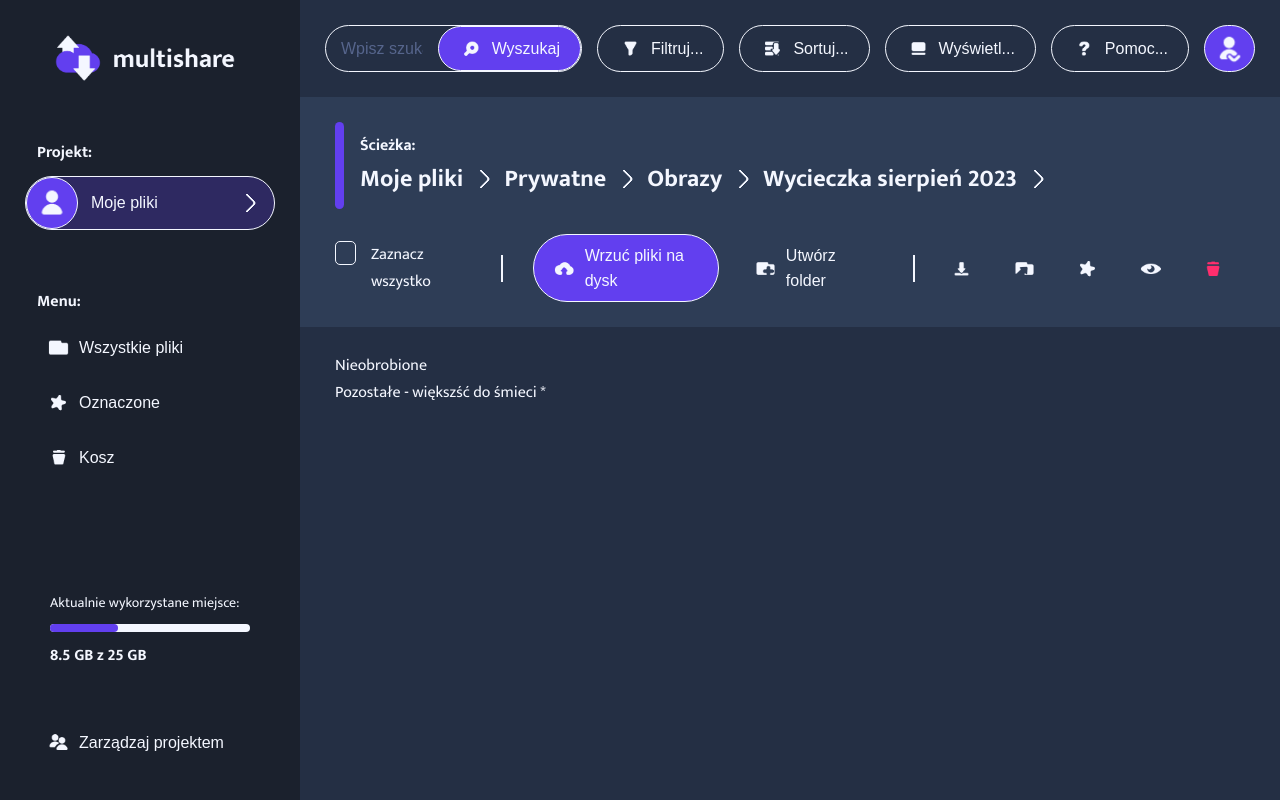
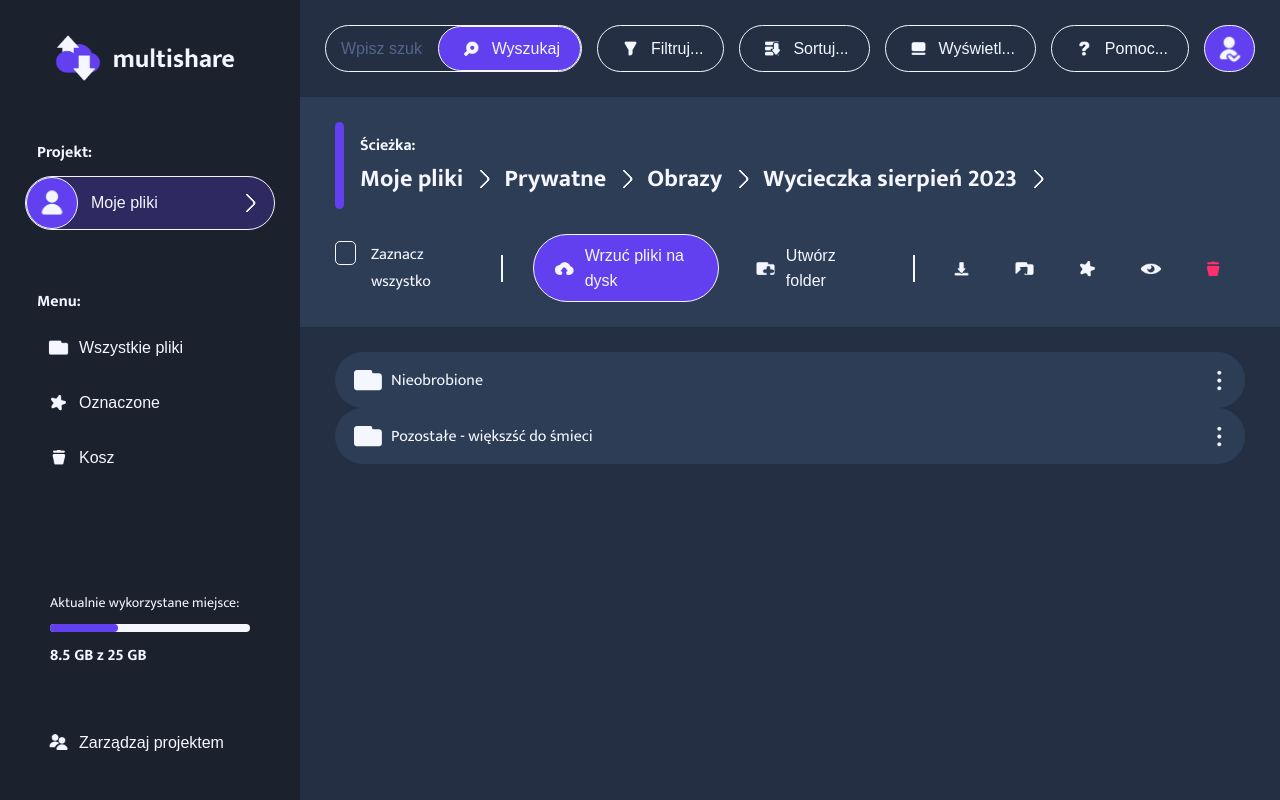
Before and after one commit to BarteXikora/file-explorer-app, a React (Create React App) app: page / in a window 1280 px wide. Built offline with nearby package versions, Linux system fonts and the light colour scheme.

Commit message:
Created folder component styles.

```diff
--- a/src/components/elements/folder/Folder.styles.tsx
+++ b/src/components/elements/folder/Folder.styles.tsx
@@ -1,6 +1,48 @@
 import styled from 'styled-components'
 
 const StyledFolder = styled.div`
+    position: relative;
+    display: flex;
+    align-items: center;
+    background-color: ${(props) => props.theme.colors.gray};
+    padding: ${(props) => props.theme.margins.YSmall} ${(props) => props.theme.margins.XNormal};
+    padding-right: 0;
+    white-space: nowrap;
+    border-radius: 1000px;
+    overflow: hidden;
+    transition: ${(props) => props.theme.transition};
+    cursor: pointer;
 
+    &:hover {
+        background-color: ${(props) => props.theme.colors.grayLighter};
+
+        &::after {
+            background-color: ${(props) => props.theme.colors.grayLighter};
+        }
+    }
+
+    &::after {
+        position: absolute;
+        content: '';
+        height: 100%;
+        width: 50px;
+        background-color: ${(props) => props.theme.colors.gray};
+        right: 0;
+        z-index: 0;
+        transition: ${(props) => props.theme.transition};
+    }
+
+    img {
+        margin-right: ${(props) => props.theme.margins.XSmall};
+    }
+
+    button {
+        position: absolute;
+        padding: ${(props) => props.theme.margins.YSmall};
+        height: 100%;
+        margin-left: auto;
+        right: 0;
+        z-index: 10;
+    }
 `
 export default StyledFolder
--- a/src/components/elements/folder/Folder.tsx
+++ b/src/components/elements/folder/Folder.tsx
@@ -1,4 +1,8 @@
 import StyledFolder from './Folder.styles'
+import Button from '../../ui/button/Button'
+
+import iconFolder from '../../../assets/icons/icon-folder.png'
+import iconMenu from '../../../assets/icons/icon-menu-dots.png'
 
 type FolderProps = {
     name: string
@@ -6,7 +10,13 @@ type FolderProps = {
 }
 
 const Folder = ({ name, star }: FolderProps) => {
-    return <StyledFolder role='button'>{name} {star && '*'}</StyledFolder>
+    return <StyledFolder role='button'>
+        <img src={iconFolder} alt="Folder" />
+
+        {name}
+
+        <Button variant='tertiary'><img src={iconMenu} alt="Folder" /></Button>
+    </StyledFolder>
 }
 
 export default Folder
```
Also changed, not shown: src/assets/icons/icon-menu-dots.png (added).
